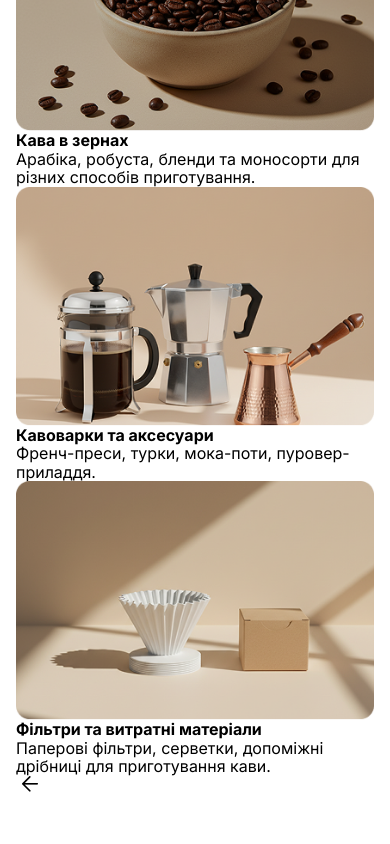
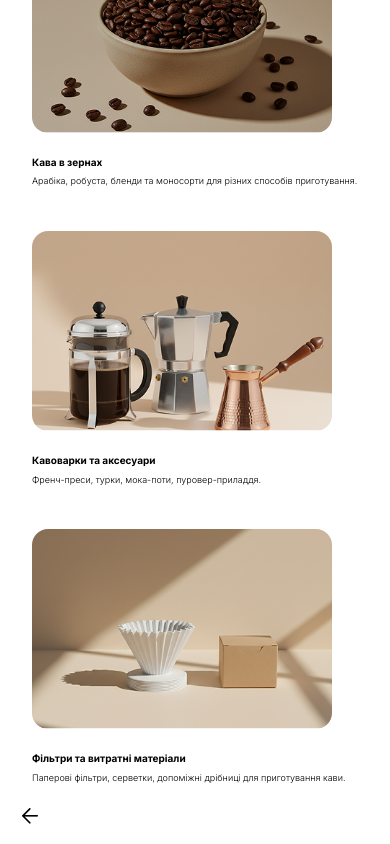
Before and after one commit to Tate-T/zerniatko-project, a React (Vite) app: page / in a window 390 px wide. Shown: the part 1880-2724 px from the top of the page. Built offline with nearby package versions, Linux system fonts and the light colour scheme.

Commit message:
зробив сторинку Категорії

```diff
--- a/src/components/CategoriesList/CategoriesList.jsx
+++ b/src/components/CategoriesList/CategoriesList.jsx
@@ -1,26 +1,27 @@
 import categorieCoffee from "../../images/categorie-coffee.png";
 import categorieFilters from "../../images/categorie-filters.png";
 import categorieCoffeeMachines from "../../images/categorie-сoffee-machines.png";
+import style from "./CategoriesList.module.css"
 
 export default function CategoriesList() {
-    return <ul>
-        <li>
-            <img src={categorieCoffee} alt="кава" />
-            <h4>Кава в зернах</h4>
-            <p>
+   return <ul className={style.categorie__list}>
+       <li className={style.categorie__item} >
+           <img className={style.categorie__icon} src={categorieCoffee} alt="кава" />
+           <h4 className={style.categorie__title}>Кава в зернах</h4>
+           <p className={style.categorie__text}>
                Арабіка, робуста, бленди та моносорти для різних способів
                приготування.
            </p>
        </li>
-        <li>
-            <img src={categorieCoffeeMachines} alt="Кавоварки" />
-            <h4>Кавоварки та аксесуари</h4>
-            <p>Френч-преси, турки, мока-поти, пуровер-приладдя.</p>
+       <li className={style.categorie__item} >
+           <img  className={style.categorie__icon} src={categorieCoffeeMachines} alt="Кавоварки" />
+           <h4  className={style.categorie__title}>Кавоварки та аксесуари</h4>
+           <p className={style.categorie__text}>Френч-преси, турки, мока-поти, пуровер-приладдя.</p>
        </li>
-        <li>
-            <img src={categorieFilters} alt="Фільтр та коробка" />
-            <h4>Фільтри та витратні матеріали</h4>
-            <p>
+       <li className={style.categorie__item}>
+           <img  className={style.categorie__icon} src={categorieFilters} alt="Фільтр та коробка" />
+           <h4  className={style.categorie__title}>Фільтри та витратні матеріали</h4>
+           <p className={style.categorie__text}>
                Паперові фільтри, серветки, допоміжні дрібниці для
                приготування кави.
            </p>
--- /dev/null
+++ b/src/components/CategoriesList/CategoriesList.module.css
@@ -0,0 +1,67 @@
+.categorie__list {
+  margin-top: 40px;
+
+  display: grid;
+  grid-template-columns: repeat(3, 1fr);
+  gap: 20px;
+  max-width: 100%;
+}
+.categorie__item {
+  margin-left: 16px;
+  margin-right: 16px;
+  margin-bottom: 24px;
+}
+.categorie__icon {
+  width: 416px;
+  max-height: 277px;
+  border-radius: 16px;
+}
+.categorie__title {
+  font-size: 16px;
+  margin-top: 24px;
+  margin-bottom: 8px;
+}
+
+.categorie__text {
+  font-size: 14px;
+  font-weight: 300;
+}
+
+.categorie__titleMain {
+  font-family: "Nunito Sans", sans-serif;
+  font-size: 48px;
+  font-weight: 700;
+  line-height: 120%;
+  letter-spacing: -0.01em;
+  margin: 0;
+}
+
+@media (max-width: 1440px) {
+  .categorie__list {
+    grid-template-columns: repeat(2, 1fr);
+  }
+  .categorie__title {
+    font-size: 13px;
+  }
+  .categorie__text {
+    font-size: 11px;
+  }
+  .categorie__icon {
+    width: 336px;
+  }
+}
+
+@media (max-width: 768px) {
+  .categorie__icon {
+    width: 300px;
+  }
+  .categorie__list {
+    grid-template-columns: 1fr;
+  }
+  .categorie__text {
+    font-size: 9px;
+  }
+  .categorie__title {
+    font-size: 10px;
+  }
+}
--- /dev/null
+++ b/src/pages/СategoriesPage/CategoriesList.module.css
@@ -0,0 +1,48 @@
+.categorie {
+  display: flex;
+  align-items: center;
+  justify-content: center;
+  margin-top: 112px;
+  margin-bottom: 112px;
+}
+.categorie__title {
+  font-family: "Nunito Sans", sans-serif;
+  font-size: 46px;
+  font-weight: 700;
+
+  margin-left: 12px;
+}
+.categorie__div {
+  display: flex;
+  justify-content: center;
+  align-items: center;
+  margin-top: 40px;
+}
+.categorie__btn {
+  background-color: #fbc74c;
+  border-radius: 16px;
+  width: 158px;
+  height: 36px;
+}
+
+@media (max-width: 1440px) {
+  .categorie__title {
+    font-size: 43px;
+    margin-left: 11px;
+  }
+  .categorie__btn {
+    width: 141px;
+    height: 33px;
+    font-size: 15px;
+  }
+}
+
+@media (max-width: 768px) {
+  .categorie__title {
+    font-size: 40px;
+    margin-left: 10px;
+  }
+  .categorie__btn {
+    width: 100%;
+  }
+}
--- a/src/pages/СategoriesPage/CategoriesPage.jsx
+++ b/src/pages/СategoriesPage/CategoriesPage.jsx
@@ -2,18 +2,19 @@ import Header from "../../components/Header/Header";
 import Footer from "../../components/Footer/Footer";
 import CategoriesList from "../../components/CategoriesList/CategoriesList";
 import { Container } from "../../components/Container/ContainerLayout.jsx";
+import style from "./CategoriesList.module.css"
 
 export default function CategoriePage() {
   return (
     <>
       <Header />
 
-      <main>
+      <main className={style.categorie}>
         <Container>
-          <h2>Категорії</h2>
+          <h2 className={style.categorie__title}>Категорії</h2>
           <CategoriesList />
 
-          <button>Показати більше</button>
+          <div className={style.categorie__div}><button className={style.categorie__btn}>Показати більше</button></div>
         </Container>
       </main>
 
```
Lines whose indentation alone changed are shown as unchanged.
